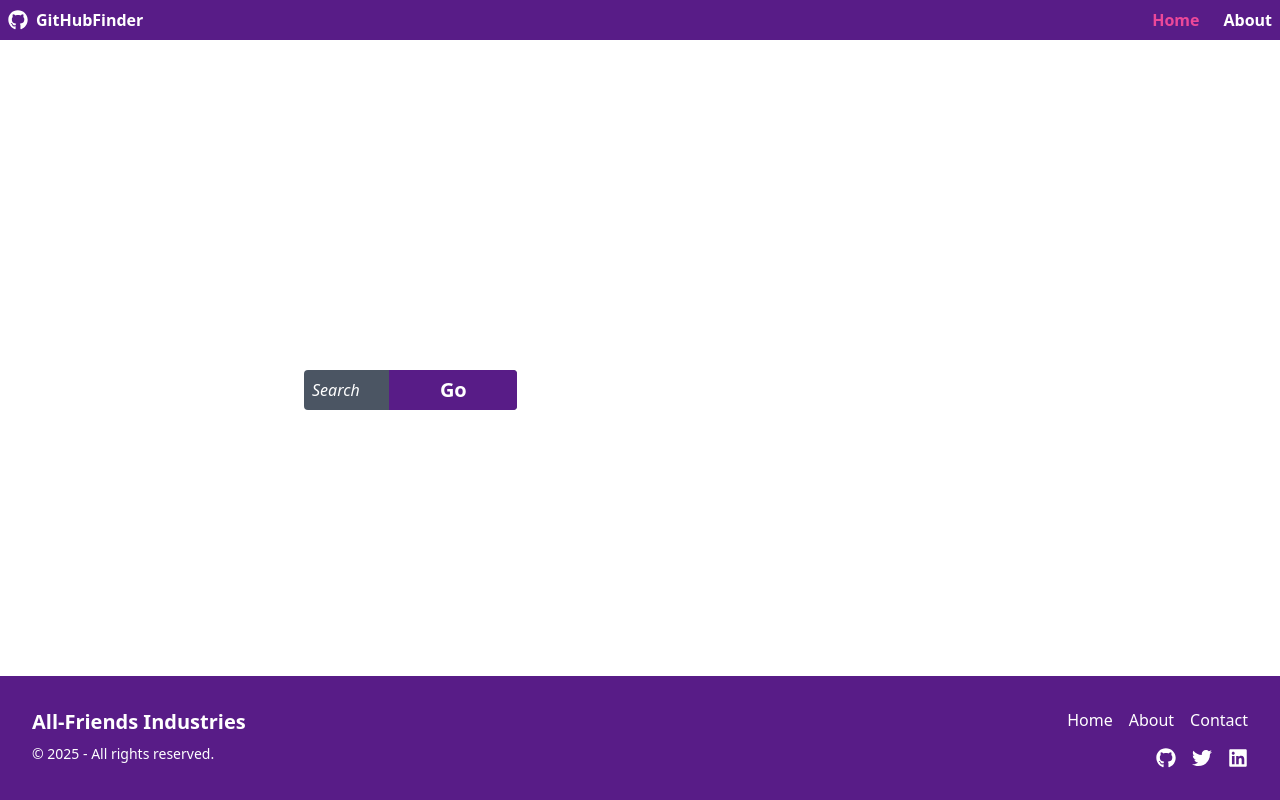
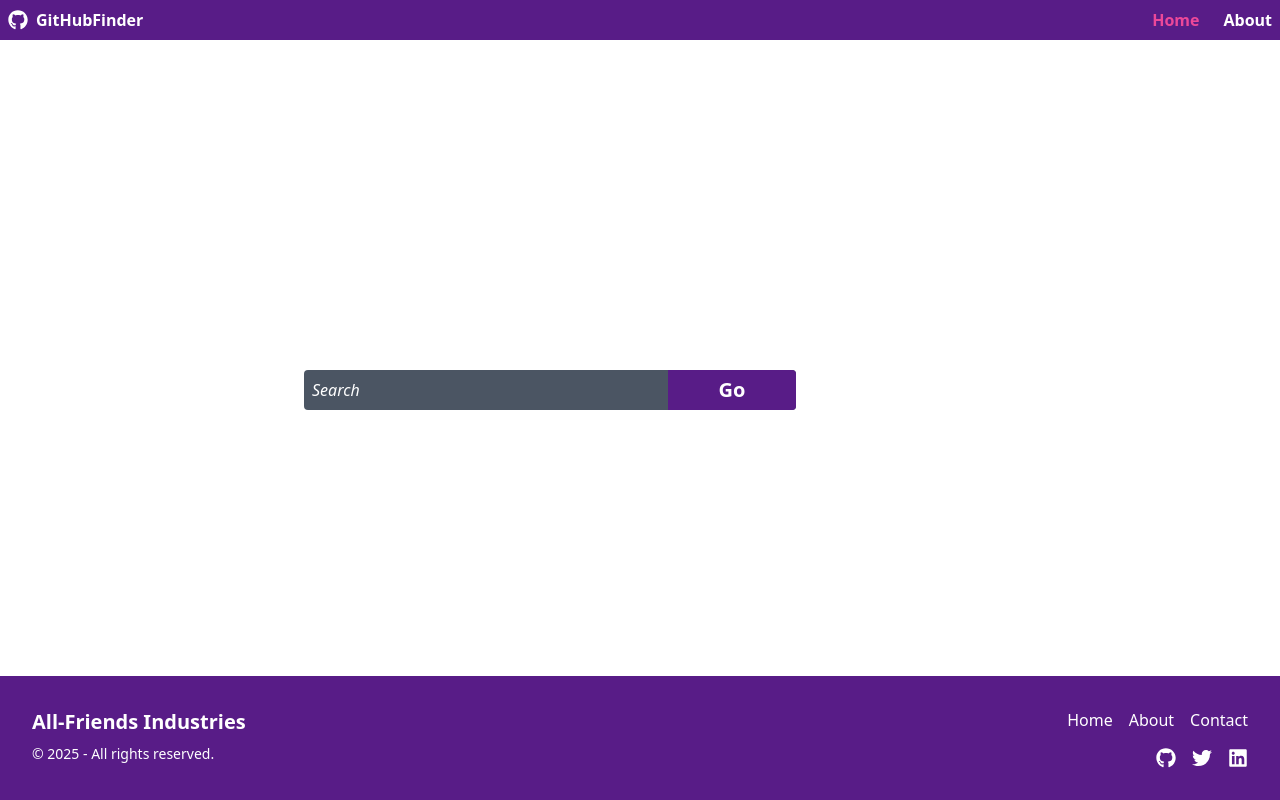
Before and after one commit to Abhisp2711/github-finder, a React (Create React App) app: page / in a window 1280 px wide. Built offline with nearby package versions, Linux system fonts and the light colour scheme; no server answers.

Commit message:
corrected grid

```diff
--- a/src/components/users/UserSearch.jsx
+++ b/src/components/users/UserSearch.jsx
@@ -25,7 +25,7 @@ function UserSearch({ onSearch }) {
       initial={{ y: 0 }}
       animate={{ y: users.length > 0 ? -50 : 0 }} // move up if users present
       transition={{ duration: 0.5 }}
-      className={`grid grid-cols-1 xl:grid-cols-3 md:grid-cols-2 gap-4 mt-4`}
+      className={`grid grid-cols-1 xl:grid-cols-[3fr_1fr] md:grid-cols-[2fr_1fr] gap-4 mt-4`}
     >
       <div>
         <form onSubmit={handleSubmit}>
```
